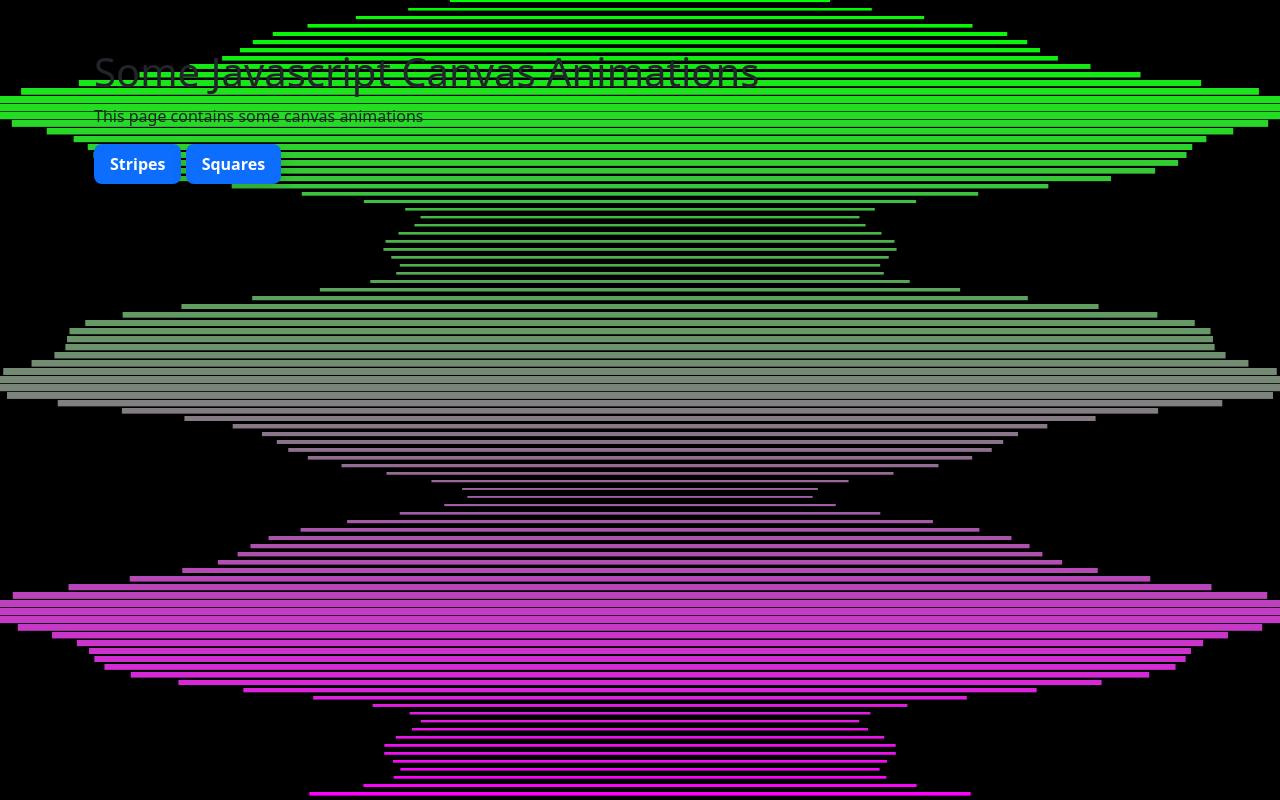
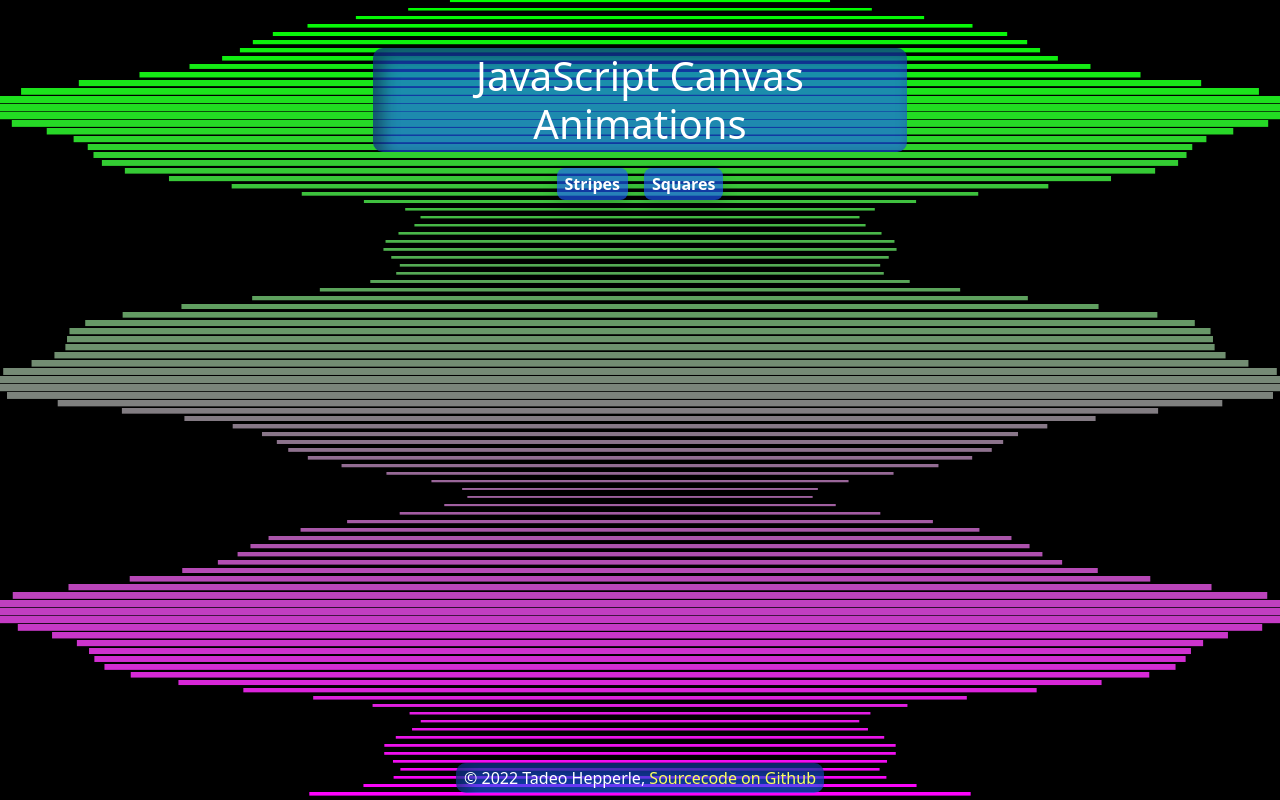
Before and after one commit to tadeohepperle/javascript-canvas-animations, a plain HTML site: page index.html in a window 1280 px wide. Drawn offline with Linux system fonts and the light colour scheme.

Commit message:
add source

```diff
--- a/index.css
+++ b/index.css
@@ -6,3 +6,39 @@ button {
   border-radius: 8px !important;
   font-weight: bold;
 }
+
+.h1 {
+  padding: 10px;
+  text-align: center;
+  min-width: 0px;
+}
+
+.mybtn {
+  padding: 4px 8px;
+
+  font-weight: bold;
+}
+
+.mybtn:hover {
+  background: rgba(87, 135, 255, 0.635);
+}
+
+.source {
+  position: fixed;
+  bottom: 10px;
+  left: 0px;
+  right: 0px;
+  text-align: center;
+}
+
+.surface {
+  background: rgba(27, 92, 255, 0.635);
+  border-radius: 10px;
+  color: white;
+  box-shadow: inset 8px 8px 16px 2px rgba(0, 0, 0, 0.4);
+  padding: 4px 8px;
+}
+.surface a {
+  text-decoration: none;
+  color: rgb(252, 255, 94);
+}
--- a/index.html
+++ b/index.html
@@ -10,10 +10,29 @@
   </head>
   <body>
     <div class="container p-4">
-      <h1 class="mt-4">Some Javascript Canvas Animations</h1>
-      <p>This page contains some canvas animations</p>
-      <button class="shadow btn-primary" id="DRAWSTRIPES">Stripes</button>
-      <button class="shadow btn-primary" id="DRAWSQUARES">Squares</button>
+      <div class="row justify-content-center">
+        <div class="col-md-6">
+          <div class="mt-4 h1 surface">JavaScript Canvas Animations</div>
+        </div>
+      </div>
+      <div class="d-flex justify-content-center mt-2">
+        <button class="shadow mybtn mx-2 surface" id="DRAWSTRIPES">
+          Stripes
+        </button>
+        <button class="shadow mybtn mx-2 surface" id="DRAWSQUARES">
+          Squares
+        </button>
+      </div>
+      <div class="source">
+        <span class="surface">
+          &copy; 2022 Tadeo Hepperle,
+          <a
+            href="https://github.com/tadeohepperle/javascript-canvas-animations"
+          >
+            Sourcecode on Github</a
+          ></span
+        >
+      </div>
     </div>
     <canvas id="background"></canvas>
     <script src="index.js"></script>
```
Also changed, not shown: 1 other file.
